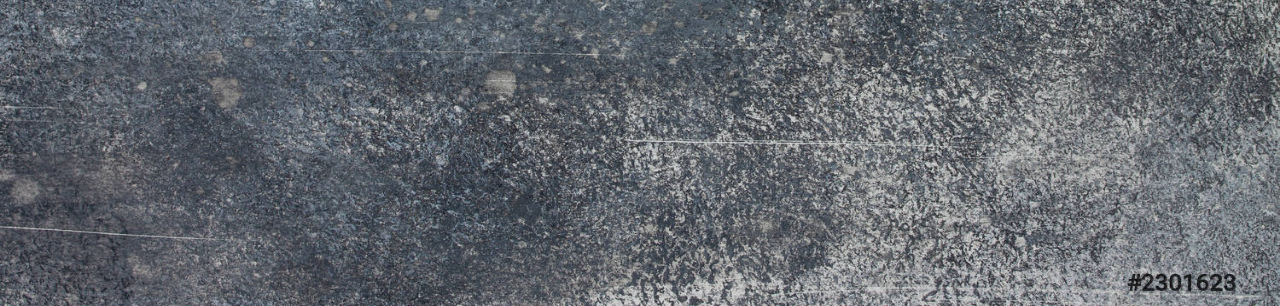
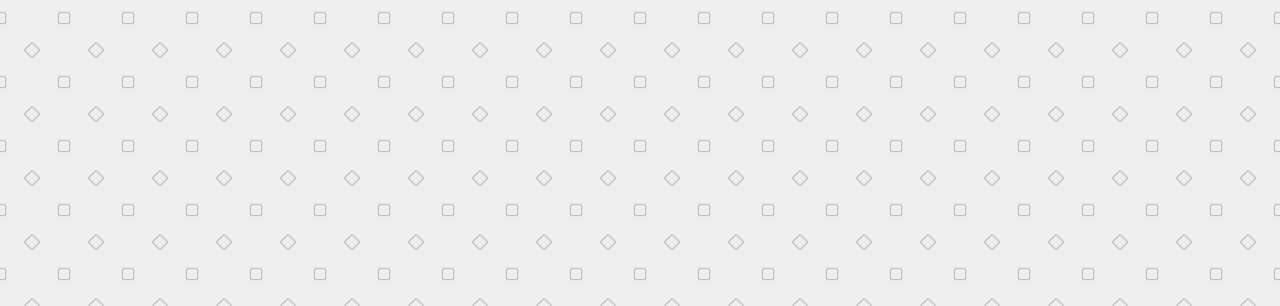
Before and after one commit to foFF4ik2/css-carousel, a plain HTML site: page index.html in a window 1280 px wide. Shown: the part 494-800 px from the top of the page. Drawn offline with Linux system fonts and the light colour scheme.

Commit message:
Add files via upload

```diff
--- a/css/style.css
+++ b/css/style.css
@@ -4,17 +4,29 @@
 
 body {
   background-color: #eeeeee;
-  background-image: url(../img/bg-grey-stone.jpg);
-  background-repeat: no-repeat;
-  background-size: 100% 100vh;
+  background-image: url(../img/bg9.png);
+  background-repeat: repeat;
+  background-size: 64px 64px;
+}
+
+.header {
+  margin: auto;
+  padding: 8px;
+}
+
+h1 {
+  font-family: Arial, Helvetica, sans-serif;
+  font-size: 3em;
+  text-align: center;
 }
 
 .wrapper {
   display: flex;
-  min-height: 100vh;
+  padding: 8px;
+  min-height: 240px;
   align-items: center;
   max-width: 1200px;
-  margin: auto;
+  margin: 0 auto;
 }
 
 .carousel {
```
Also changed, not shown: img/bg9.png (added).
